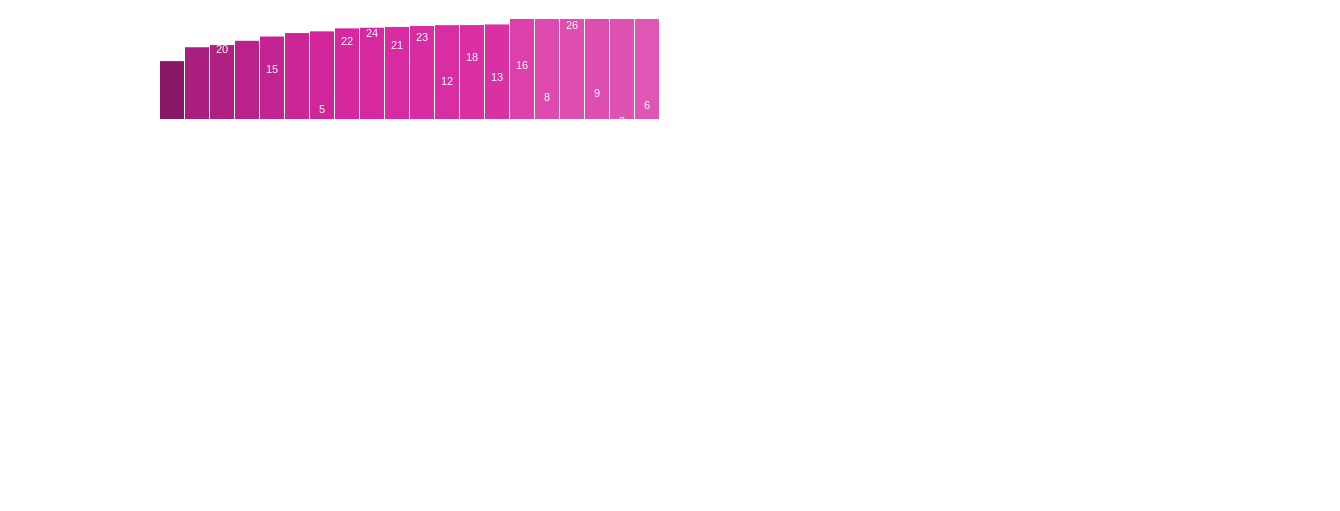
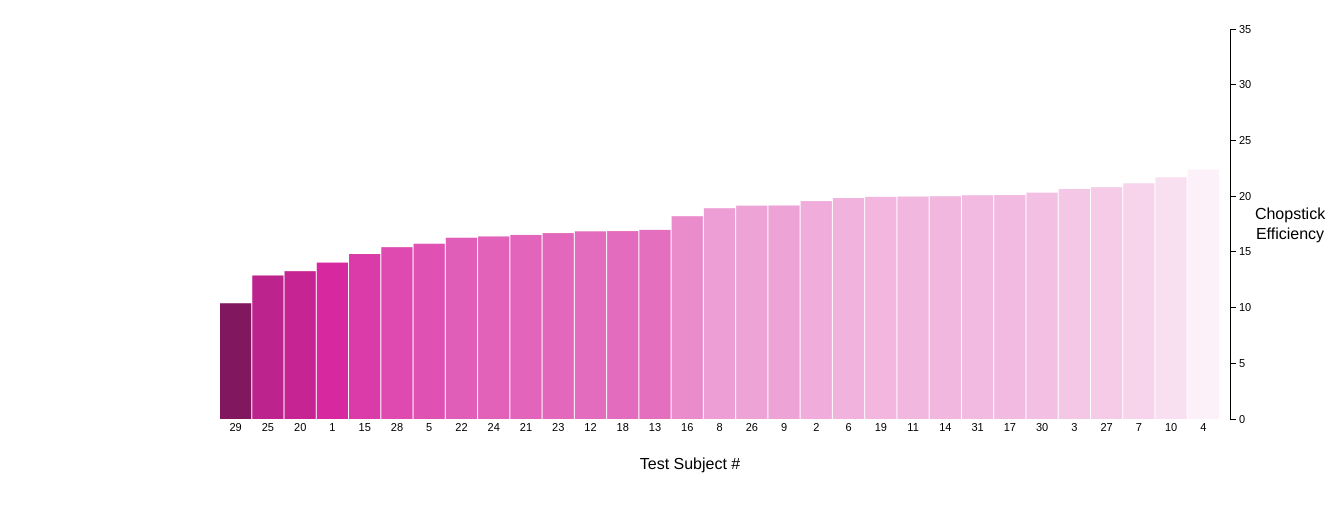
Before and after one commit to jacobjiggler/jacobjiggler.github.io, a plain HTML site: page d3project.html in a window 1280 px wide. Shown: the part 61-572 px from the top of the page, 1340 px wide, since content can reach past the window. Drawn offline with Linux system fonts and the light colour scheme.

Commit message:
Progress made, but with each commit my code quality gets worse

```diff
--- a/d3project.html
+++ b/d3project.html
@@ -9,7 +9,17 @@ body {
   position: relative;
   width: 960px;
 }
+.axis path,
+.axis line {
+    fill: none;
+    stroke: black;
+    shape-rendering: crispEdges;
+}
 
+.axis text {
+    font-family: sans-serif;
+    font-size: 11px;
+}
 </style>
 <body>
   <h1> Jake Martin Project</h1>
@@ -18,13 +28,27 @@ body {
 
 <script>
 //Width and height
-  var w = 500;
-  var h = 100;
+  var w = 1000;
+  var h = 400;
   var barPadding = 1;
 
-  var stickIndex = 0
-  var dataset = [ 5, 10, 13, 19, 21, 25, 22, 18, 15, 13,
-          11, 12, 15, 20, 18, 17, 16, 18, 23, 25, 5, 10, 13, 19, 21, 25, 22, 18, 15, 13, 15 ];
+  var stickIndex = 0;
+  var datasetLength = 31;
+
+
+    var barWidth = Math.floor(w / 31) - 1;
+    var xScale = d3.scale.linear()
+        .range([barWidth / 2, w - barWidth / 2]);
+
+    var yScale = d3.scale.linear()
+        .range([h, 10])
+        .domain([0,35]);
+
+        //Define Y axis
+    var yAxis = d3.svg.axis()
+                      .scale(yScale)
+                      .orient("right")
+                      .ticks(10);
 
 
   var temp = [];
@@ -49,26 +73,24 @@ body {
             //Create SVG element
   	var svg = d3.select("body")
   				.append("svg")
-  				.attr("width", w)
-  				.attr("height", h);
-
+  				.attr("width", w + 180)
+  				.attr("height", h + 180);
   	svg.selectAll("rect")
         .data(temp[stickIndex])
   	   .enter()
   	   .append("rect")
   	   .attr("x", function(d, i) {
-  	   		return i * (w / dataset.length);
+  	   		return i * (w / datasetLength) + 60;
   	   })
   	   .attr("y", function(d) {
-          console.log(d)
-  	   		return h - (d.efficiency * 4);
+  	   		return h - (d.efficiency * 8);
   	   })
-  	   .attr("width", w / dataset.length - barPadding)
+  	   .attr("width", w / datasetLength - barPadding)
   	   .attr("height", function(d) {
-  	   		return d.efficiency * 4;
+  	   		return d.efficiency * 8;
   	   })
   	   .attr("fill", function(d) {
-  			return "hsl(319, 69%, " + (d.efficiency * 2.2) + "%)";
+  			return "hsl(319, 69%, " + ((d.efficiency - 7) * 4) + "%)";
   	   });
 
   	svg.selectAll("text")
@@ -80,47 +102,66 @@ body {
   	   })
   	   .attr("text-anchor", "middle")
   	   .attr("x", function(d, i) {
-  	   		return i * (w / dataset.length) + (w / dataset.length - barPadding) / 2;
+  	   		return i * (w / datasetLength) + (w / datasetLength - barPadding) / 2 + 60;
   	   })
   	   .attr("y", function(d) {
-  	   		return h - (d.individual * 4) + 14;
+  	   		return h + 12;
   	   })
   	   .attr("font-family", "sans-serif")
   	   .attr("font-size", "11px")
-  	   .attr("fill", "white");
+  	   .attr("fill", "black");
 
+       svg.append("text")      // text label for the y axis
+           .attr("x", w + 130 )
+           .attr("y",  200 )
+           .style("text-anchor", "middle")
+           .text("Chopstick");
+       svg.append("text")      // text label for the y axis
+           .attr("x", w + 130 )
+           .attr("y",  220 )
+           .style("text-anchor", "middle")
+           .text("Efficiency");
+         svg.append("text")      // text label for the x axis
+             .attr("x", w / 2 + 30)
+             .attr("y",  h + 50 )
+             .style("text-anchor", "middle")
+             .text("Test Subject #");
+       var yAxisGroup = svg.append("g")
+         .attr("class", "axis")
+         .attr("transform", "translate(" + (w +70) + ",0)")
+         .call(yAxis);
        // Allow the arrow keys to change the displayed chopLength.
        window.focus();
        d3.select(window).on("keydown", function() {
          switch (d3.event.keyCode) {
-           case 37: stickIndex--; break;
-           case 39: stickIndex++; break;
+           case 37: stickIndex--; redraw(svg); break;
+           case 39: stickIndex++; redraw(svg); break;
          }
-         if (stickIndex < 0){
-           stickIndex = 0;
-         }
-         if (stickIndex > 5){
-           stickIndex = 5;
-         }
-         redraw(svg);
+
        });
 
      };
      function redraw(svg) {
+       if (stickIndex < 0){
+         stickIndex = 0;
+       }
+       if (stickIndex > 5){
+         stickIndex = 5;
+       }
        svg.selectAll("rect")
        .data(temp[stickIndex])
      	   .attr("x", function(d, i) {
-     	   		return i * (w / dataset.length);
+     	   		return i * (w / datasetLength);
      	   })
      	   .attr("y", function(d) {
-     	   		return h - (d.efficiency * 4);
+     	   		return h - (d.efficiency * 8);
      	   })
-     	   .attr("width", w / dataset.length - barPadding)
+     	   .attr("width", w / datasetLength - barPadding)
      	   .attr("height", function(d) {
-     	   		return d.efficiency * 4;
+     	   		return d.efficiency * 8;
      	   })
      	   .attr("fill", function(d) {
-            return "hsl(319, 69%, " + (d.efficiency * 2.2) + "%)";
+            return "hsl(319, 69%, " + ((d.efficiency - 7) * 4) + "%)";
      	   });
 
      	svg.selectAll("text")
@@ -130,18 +171,16 @@ body {
      	   })
      	   .attr("text-anchor", "middle")
      	   .attr("x", function(d, i) {
-     	   		return i * (w / dataset.length) + (w / dataset.length - barPadding) / 2;
+     	   		return i * (w / datasetLength) + (w / datasetLength - barPadding) / 2;
      	   })
      	   .attr("y", function(d) {
-     	   		return h - (d.individual * 4) + 14;
+     	   		return h + 12;
      	   })
      	   .attr("font-family", "sans-serif")
      	   .attr("font-size", "11px")
-     	   .attr("fill", "white");
+     	   .attr("fill", "black");
    };
 
-   var dataset = [ 13, 3, 13, 19, 21, 25, 22, 18, 15, 13,
-           11, 12, 15, 20, 18, 17, 16, 18, 23, 25 ];
   </script>
 </body>
 
```
Also changed, not shown: Annoying Missing Text Bug.png (added).
